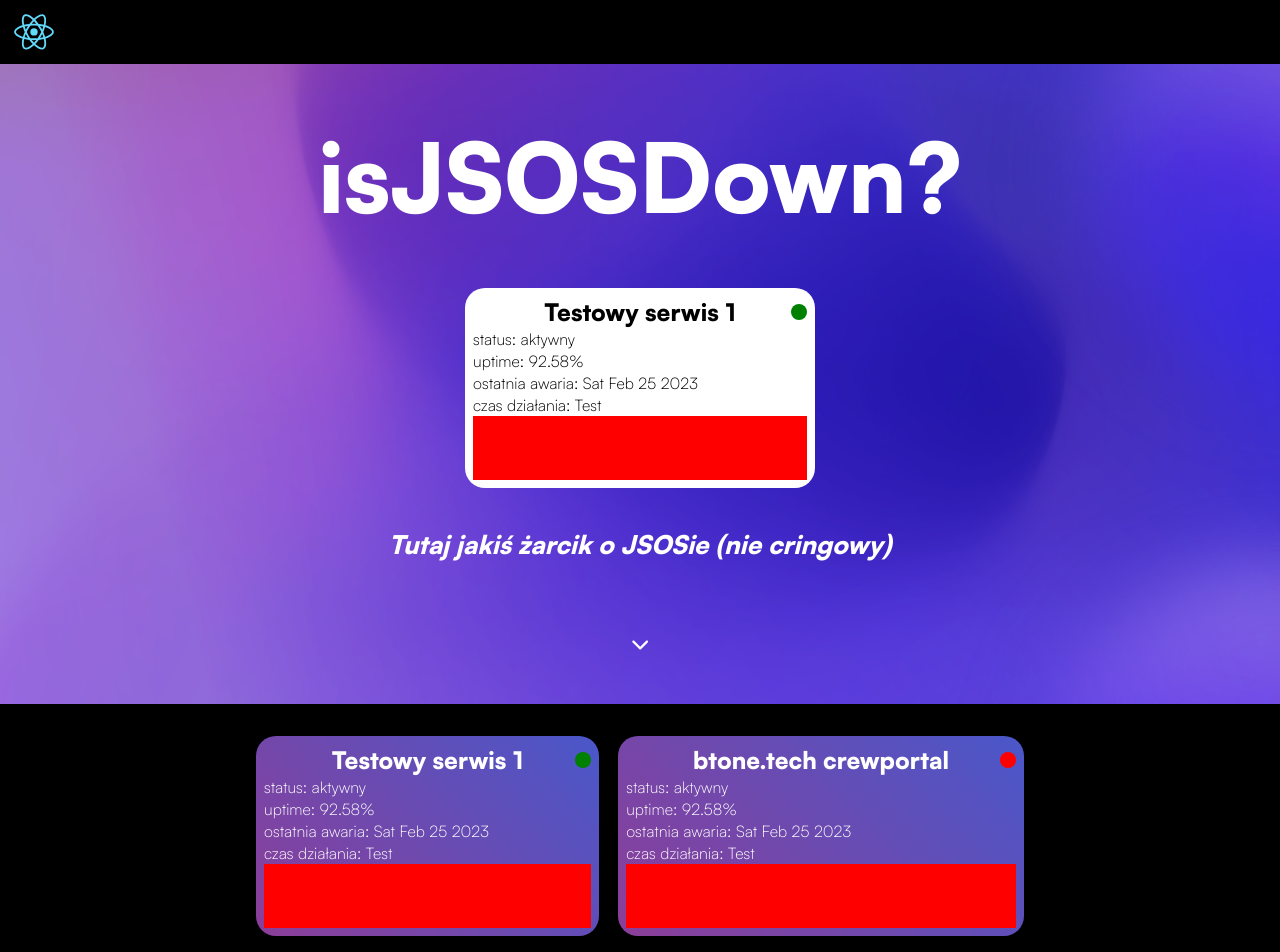
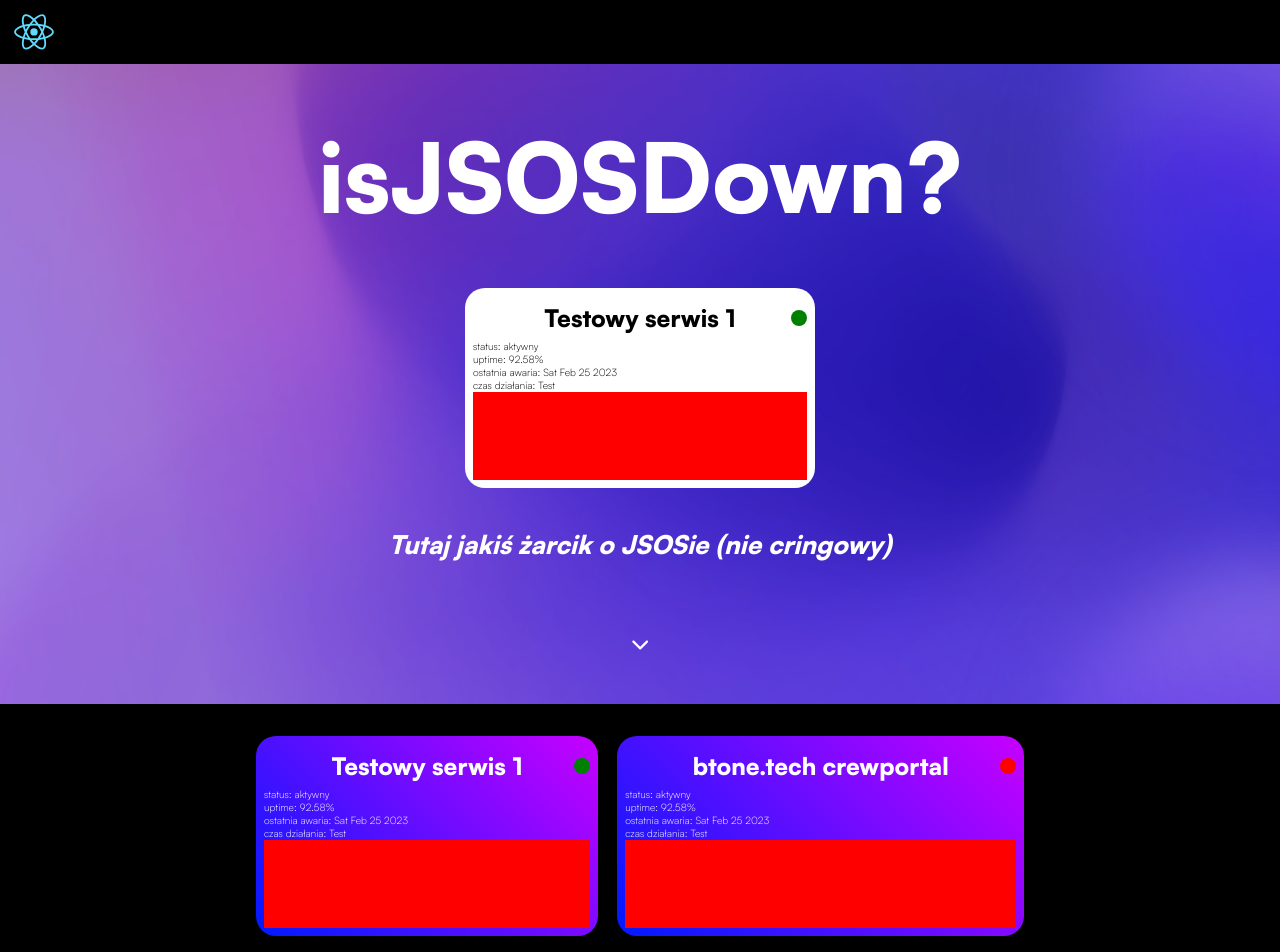
Before and after one commit to Kisiekx/isjsosdown-frontend-Alpha, a React (Create React App) app: page / in a window 1280 px wide. Shown: the top 952 px of the page. Built offline with nearby package versions, Linux system fonts and the light colour scheme.

Commit message:
small styling changes

```diff
--- a/src/components/ServiceTiles/Tiles.style.ts
+++ b/src/components/ServiceTiles/Tiles.style.ts
@@ -1,8 +1,9 @@
 import styled from "styled-components";
 
 export const TileContainer = styled.div`
-  background: linear-gradient(45deg, #8c3e98, #4a57c9);
+  background: linear-gradient(45deg, #001aff, #c700ff);
   background-size: cover;
+  background-attachment: fixed;
   flex-grow: 1;
   display: grid;
   grid-template-rows: 1fr 1fr 2fr;
@@ -53,6 +54,7 @@ export const ServiceStats = styled.p`
   font-family: 'Satoshi-Variable';
   font-weight: lighter;
   padding: 0;
+  font-size: 0.8vw;
 `
 
 export const ChartContainer = styled.div`
--- a/src/pages/Home/Home.tsx
+++ b/src/pages/Home/Home.tsx
@@ -9,14 +9,12 @@ export const Home: React.FC = () => {
 
     const {services} = HomeLogic()
 
-    console.log(services)
 
     return (
         <>
             <TopBar/>
             <Baner jsosData={services[0]}/>
             <ServicesStatus services={services}/>
-
         </>
     );
 }
--- a/src/pages/Home/HomeLogic.tsx
+++ b/src/pages/Home/HomeLogic.tsx
@@ -57,7 +57,7 @@ const exampleServices: IServiceData[] = [
         uptime: 92.58
     },
     {
-        isActive: false,
+        isActive: true,
         name: "frontend",
         lastActive: new Date(),
         uptime: 92.58
@@ -70,10 +70,16 @@ export const HomeLogic = () => {
 
     const [services, setServices] = useState<IServiceData[]>([])
 
-    useEffect(() =>{
-        setServices(exampleServices)
-        console.log("STate changed")
-    }, [])
+    const bool = true;
+
+    const Test = () => {
+        setInterval(() => {
+            setServices(exampleServices)
+            console.log(services)
+        }, 2000)
+    }
+
+    Test()
 
     return{services}
 
```
